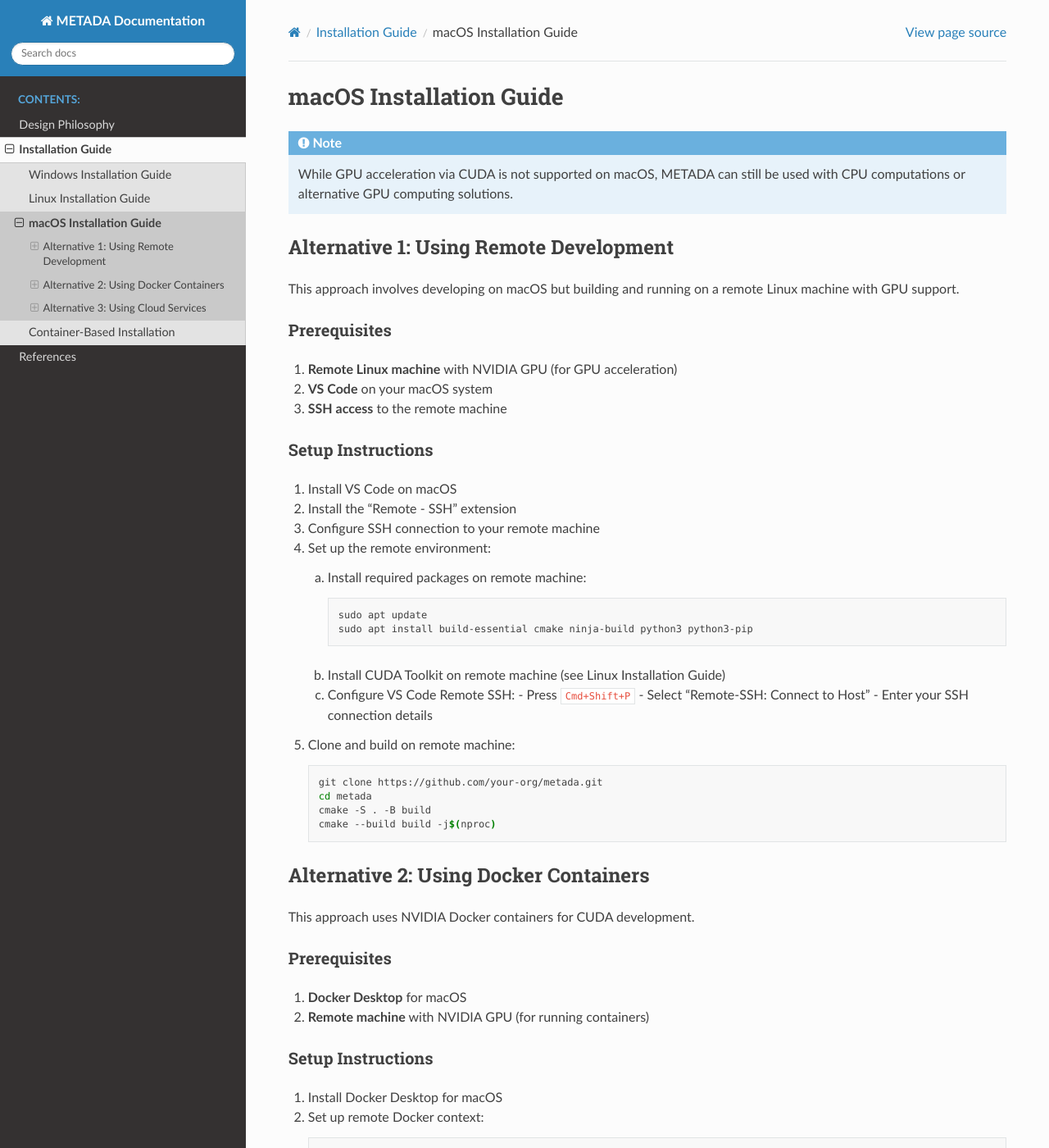
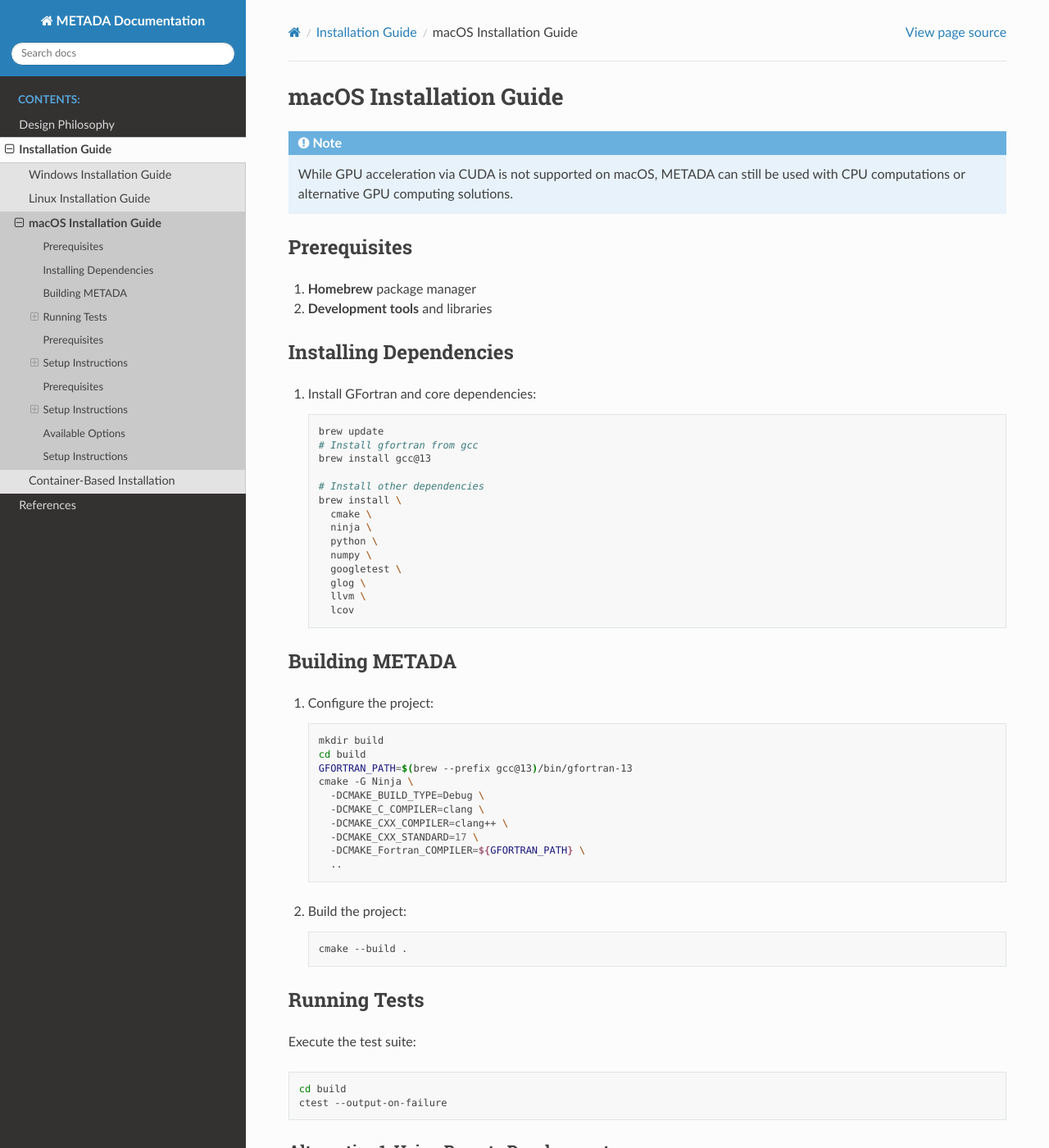
Before and after one commit to open-x-da/metada, a Sphinx documentation site: the page built from docs/sphinx/installation/macos.rst, in a window 1280 px wide and 1400 px high. Shown: the whole window at 82% size. Built offline with Sphinx 7.4.7 and the Read the Docs theme 3.1.0, drawn with Linux system fonts in a browser that asks for light colours.

Commit message:
Update documentation and remove platform-specific GitHub Actions workflows
- Add detailed installation instructions for macOS and Windows
- Remove separate Linux, macOS, and Windows GitHub Actions workflow files
- Add build trigger configuration to ReadTheDocs for more efficient documentation builds
- Update installation guides with build and test instructions

```diff
--- a/docs/sphinx/installation/macos.rst
+++ b/docs/sphinx/installation/macos.rst
@@ -4,6 +4,68 @@
 .. note::
    While GPU acceleration via CUDA is not supported on macOS, METADA can still be used with CPU computations
    or alternative GPU computing solutions.
+
+Prerequisites
+~~~~~~~~~~~~
+
+1. **Homebrew** package manager
+2. **Development tools** and libraries
+
+Installing Dependencies
+~~~~~~~~~~~~~~~~~~~~~
+
+1. Install GFortran and core dependencies:
+
+   .. code-block:: bash
+
+      brew update
+      # Install gfortran from gcc
+      brew install gcc@13
+
+      # Install other dependencies
+      brew install \
+        cmake \
+        ninja \
+        python \
+        numpy \
+        googletest \
+        glog \
+        llvm \
+        lcov
+
+Building METADA
+~~~~~~~~~~~~~~
+
+1. Configure the project:
+
+   .. code-block:: bash
+
+      mkdir build
+      cd build
+      GFORTRAN_PATH=$(brew --prefix gcc@13)/bin/gfortran-13
+      cmake -G Ninja \
+        -DCMAKE_BUILD_TYPE=Debug \
+        -DCMAKE_C_COMPILER=clang \
+        -DCMAKE_CXX_COMPILER=clang++ \
+        -DCMAKE_CXX_STANDARD=17 \
+        -DCMAKE_Fortran_COMPILER=${GFORTRAN_PATH} \
+        ..
+
+2. Build the project:
+
+   .. code-block:: bash
+
+      cmake --build .
+
+Running Tests
+~~~~~~~~~~~~
+
+Execute the test suite:
+
+.. code-block:: bash
+
+   cd build
+   ctest --output-on-failure
 
 Alternative 1: Using Remote Development
 ---------------------------------------
```
Also changed, not shown: docs/sphinx/installation/windows.rst (+29 -27 lines), .readthedocs.yaml, 6 other files.
